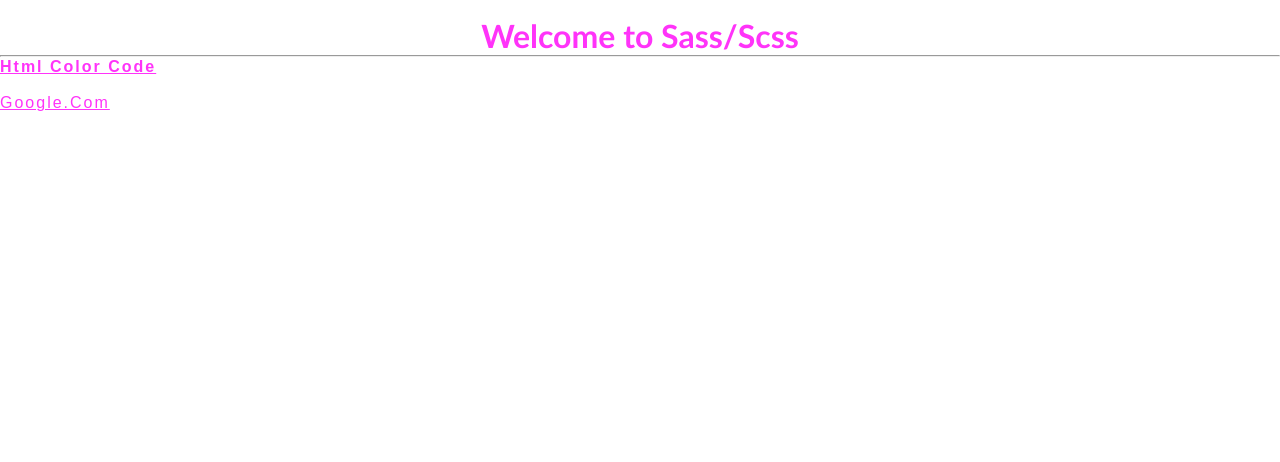
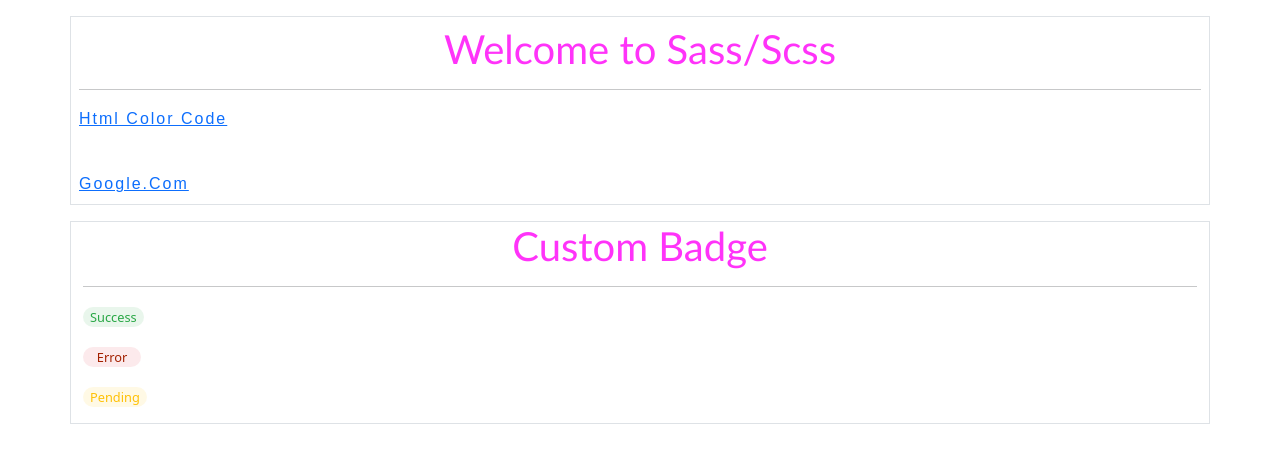
Before and after one commit to Vishalvariya999/Saas-Scss, a website: page index.html in a window 1280 px wide. Drawn offline with nearby package versions, Linux system fonts and the light colour scheme.

Commit message:
Badge dynamic class loop added

```diff
--- a/index.html
+++ b/index.html
@@ -5,8 +5,10 @@
     <meta name="viewport" content="width=device-width, initial-scale=1.0" />
     <title>Sass/Scss Demo</title>
     <link rel="stylesheet" type="text/css" href="./css/style.css" />
+    <link href="https://cdn.jsdelivr.net/npm/bootstrap@5.2.3/dist/css/bootstrap.min.css" rel="stylesheet" integrity="sha384-rbsA2VBKQhggwzxH7pPCaAqO46MgnOM80zW1RWuH61DGLwZJEdK2Kadq2F9CUG65" crossorigin="anonymous">
   </head>
   <body>
+    <div class="container border p-2 mt-3">
       <h1>Welcome to Sass/Scss</h1>
       <hr />
       <p>
@@ -14,5 +16,14 @@
       </p>
       <br />
       <a href="https://www.google.com/" target="_blank">Google.com</a>
+    </div>
+    <div class="container border mt-3">
+      <h1>Custom Badge</h1><hr>
+      <p><span class="badge badge-light-success">Success</span></p>
+      <p><span class="badge badge-light-danger">Error</span></p>
+      <p><span class="badge badge-light-pending">Pending</span></p>
+    </div>
+
+    <script src="https://cdn.jsdelivr.net/npm/bootstrap@5.2.3/dist/js/bootstrap.bundle.min.js" integrity="sha384-kenU1KFdBIe4zVF0s0G1M5b4hcpxyD9F7jL+jjXkk+Q2h455rYXK/7HAuoJl+0I4" crossorigin="anonymous"></script>
   </body>
 </html>
--- a/sass/main.scss
+++ b/sass/main.scss
@@ -17,13 +17,34 @@ h1 {
     margin-top: 16px;
 }
 
-p {
-    @include common-property;
-    font-family: Verdana, Geneva, Tahoma, sans-serif;
-    font-weight: bold;
-}
+// p {
+//     @include common-property;
+//     font-family: Verdana, Geneva, Tahoma, sans-serif;
+//     font-weight: bold;
+// }
 
 a {
     @include common-property;
     font-family: sans-serif;
 }
+
+.badge {
+    font-size: 0.8rem !important;
+    line-height: 20px !important;
+    min-height: 20px !important;
+    min-width: 20px !important;
+    width: auto !important;
+    height: auto !important;
+    vertical-align: middle !important;
+    text-align: center !important;
+    display: inline-block !important;
+    padding: 0 7px !important;
+    border-radius: 0.75rem !important;
+  }
+
+// 3. Loop and apply styles
+@each $type, $colors in $bond-badge-types {
+    .badge-light-#{$type} {
+      @include badge(nth($colors, 1), nth($colors, 2));
+    }
+  }
--- a/sass/mixin.scss
+++ b/sass/mixin.scss
@@ -5,3 +5,13 @@
     letter-spacing: 2px;
     text-transform: capitalize;
 }
+
+// 2. Mixin for badge styles
+@mixin badge($textColor, $bgColor) {
+    background: $bgColor !important;
+    color: $textColor !important;
+    border: none !important;
+    min-width: 58px !important;
+    border-radius: 10px;
+    font-weight: 500 !important;
+  }
--- a/sass/variables.scss
+++ b/sass/variables.scss
@@ -1,3 +1,15 @@
 /* -------------- Variables --------------  */
 
 $h1-color: #ff33f9;
+
+// 1. Define bond badge color map
+$bond-badge-types: (
+  'success': (#28A745, rgba(40, 167, 69, 0.1)),
+  'danger': (#a32100, rgba(220, 53, 69, 0.1)),
+  'pending': (#FFC107, rgba(255, 193, 7, 0.1)),
+  'created': (#007BFF, rgba(0, 123, 255, 0.1)),
+  'updated': (#FD7E14, rgba(253, 126, 20, 0.1)),
+  'int-created': (#6F42C1, rgba(102, 16, 242, 0.1)),
+  'leg-created': (#17A2B8, rgba(23, 162, 184, 0.1)),
+  'dhcp-created': (#0056B3, rgba(0, 86, 179, 0.1)),
+);
```
Also changed, not shown: README.md, css/style.css. Lines whose indentation alone changed are shown as unchanged.
